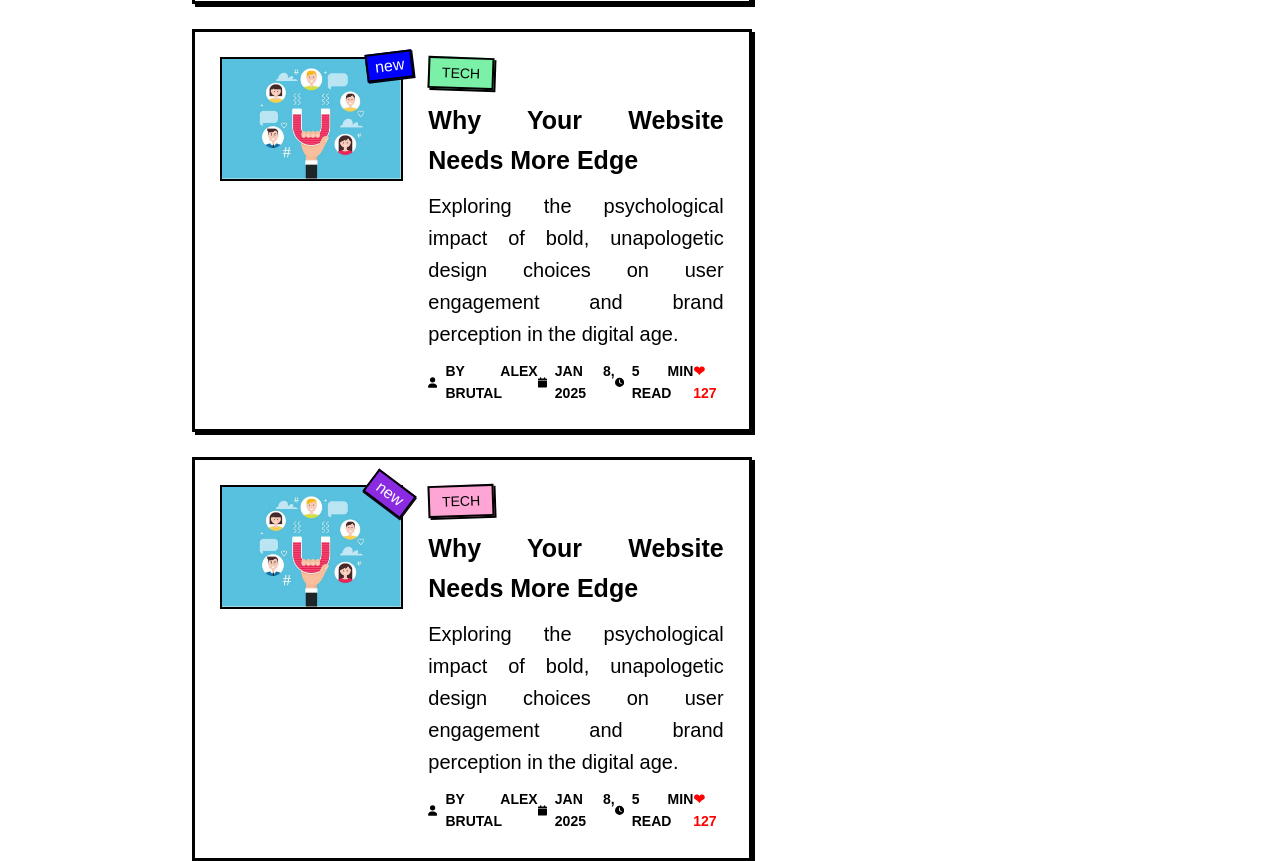
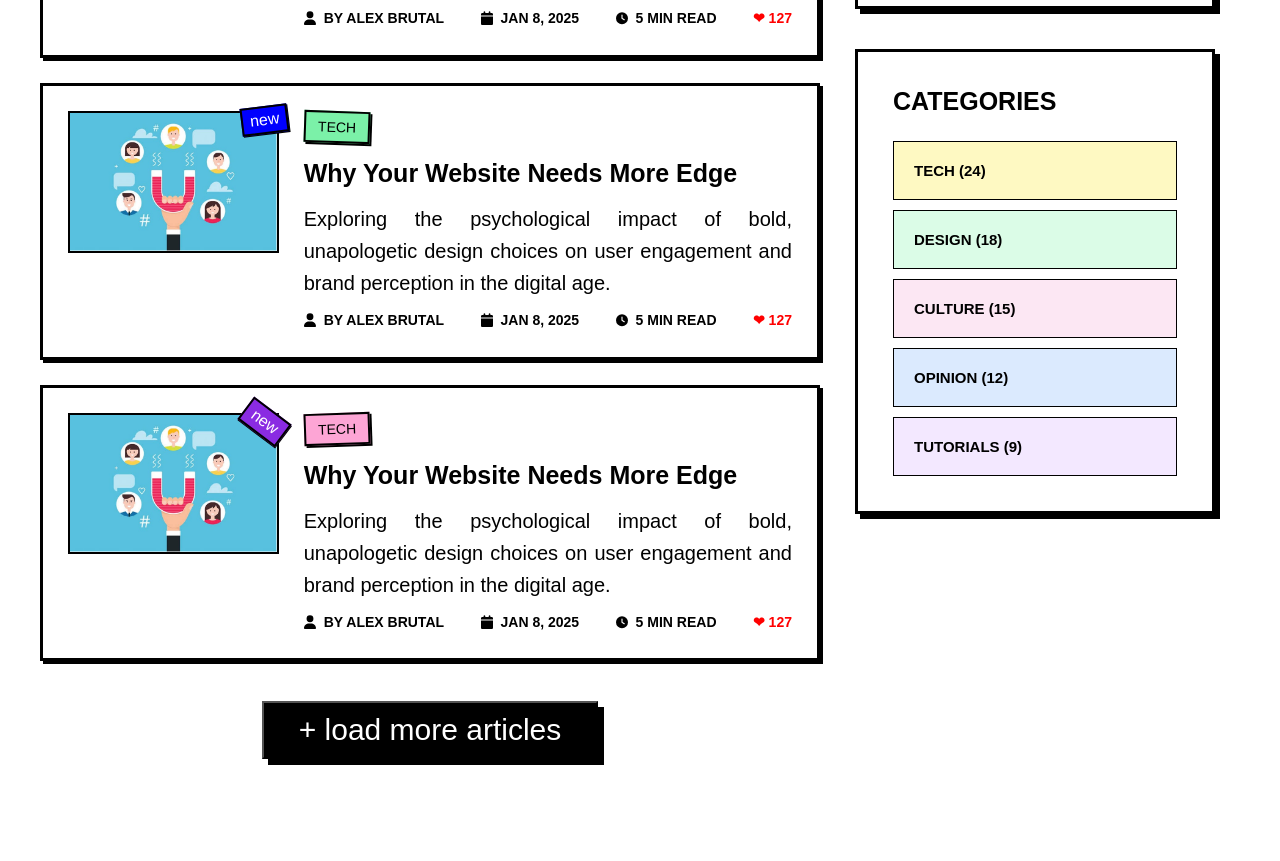
Before and after one commit to aSalah92/The-UX-Review, a plain HTML site: page index.html in a window 1280 px wide. Shown: the part 1320-2181 px from the top of the page. After the commit the page ends 2159 px from the top, so only its background shows below. Drawn offline with Linux system fonts and the light colour scheme.

Commit message:
latest articles

```diff
--- a/index.html
+++ b/index.html
@@ -101,6 +101,7 @@
                             </div>
                         </div>
                     </div>
+                    <button>+ load more articles</button>
                 </div>
                 <div class="articles-part2">
                     <div class="trending-now">
@@ -127,7 +128,14 @@
                             </div>
                         </div>
                     </div>
-                    <div class="categories"></div>
+                    <div class="categories">
+                        <h1>categories</h1>
+                        <div>TECH (24)</div>
+                        <div>DESIGN (18)</div>
+                        <div>CULTURE (15)</div>
+                        <div>OPINION (12)</div>
+                        <div>TUTORIALS (9)</div>
+                    </div>
                 </div>
             </div>
         </div>
--- a/style.css
+++ b/style.css
@@ -66,7 +66,7 @@ article{
     .brutal-thoughts-container{
         background-color: rgb(255, 240, 133);
         width: 100%;
-        height: 90vh;
+        height: fit-content;
         border-bottom: 5px solid black;
         position: relative;
         display: flex;
@@ -194,16 +194,21 @@ article{
         display: flex;
         justify-content: center;
         .article-container{
+            margin: 50px 0 80px;
             width: 70%;
+            min-width: 1200px;
             display: flex;
             gap: 35px;
             align-items: start;
+            position: relative;
             .articles-part1{
                 width: 65%;
                 display: flex;
                 flex-direction: column;
+                align-items: center;
                 gap: 25px;
                 .title-box{
+                    width: 100%;
                     display: flex;
                     justify-content: space-between;
                     align-items: center;
@@ -273,6 +278,21 @@ article{
                                 color: red;
                             }
                         }
+                    }
+                }
+                button{
+                    background-color: black;
+                    color: white;
+                    width: fit-content;
+                    font-size: 30px;
+                    margin-top: 15px;
+                    padding: 10px 35px;
+                    box-shadow: 6px 6px black;
+                    transition: 0.25s;
+                    &:hover{
+                        cursor: pointer;
+                        box-shadow: none;
+                        transform: translate(6px,6px);
                     }
                 }
                 .articles-boxes:nth-child(2){
@@ -369,9 +389,13 @@ article{
 
             }
             .articles-part2{
-                width: 35%;
+                width: 30%;
+                display: flex;
+                flex-direction: column;
+                gap: 40px;
+                position: sticky; top: 15px;
                 .trending-now{
-                    margin-top: 50px;
+                    margin-top: 35px;
                     border: 3px solid black;
                     padding: 35px;
                     display: flex;
@@ -434,6 +458,71 @@ article{
                         }
                     }
                 }
+                .categories{
+                    border: 3px solid black;
+                    padding: 35px;
+                    display: flex;
+                    flex-direction: column;
+                    gap: 10px;
+                    box-shadow: 5px 5px black;
+                    h1{
+                        text-transform: uppercase;
+                        font-size: 25px;
+                        font-weight: 900;
+                        margin-bottom: 15px;
+                    }
+                    div{
+                        border: 1px solid black;
+                        padding: 20px;
+                        font-size: 15px;
+                        font-weight: 700;
+                    }
+                    div:nth-child(2){
+                        background-color: rgb(254, 249, 194);
+                        transition: 0.5s;
+                        &:hover{
+                            background-color: rgb(255, 223, 32);
+                            cursor: pointer;
+                            box-shadow: 5px 5px black;
+                        }
+                    }
+                    div:nth-child(3){
+                        background-color: rgb(219, 252, 231);
+                        transition: 0.5s;
+                        &:hover{
+                            background-color: rgb(123, 241, 168);
+                            cursor: pointer;
+                            box-shadow: 5px 5px black;
+                        }
+                    }
+                    div:nth-child(4){
+                        background-color: rgb(252, 231, 243);
+                        transition: 0.5s;
+                        &:hover{
+                            background-color: rgb(253, 165, 213);
+                            cursor: pointer;
+                            box-shadow: 5px 5px black;
+                        }
+                    }
+                    div:nth-child(5){
+                        background-color: rgb(219, 234, 254);
+                        transition: 0.5s;
+                        &:hover{
+                            background-color: rgb(142, 197, 255);
+                            cursor: pointer;
+                            box-shadow: 5px 5px black;
+                        }
+                    }
+                    div:nth-child(6){
+                        background-color: rgb(243, 232, 255);
+                        transition: 0.5s;
+                        &:hover{
+                            background-color: rgb(218, 178, 255);
+                            cursor: pointer;
+                            box-shadow: 5px 5px black;
+                        }
+                    }
+                }
             }
         }
     }
```
